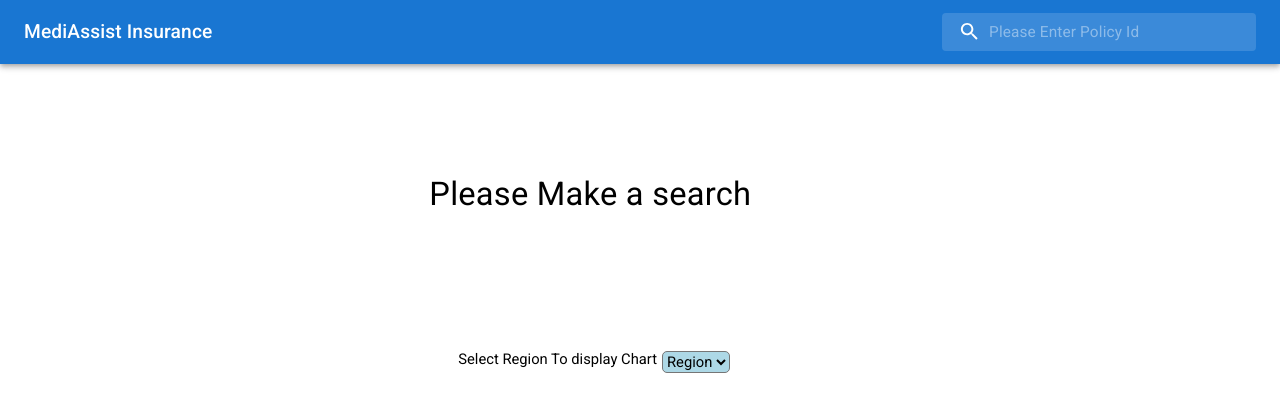
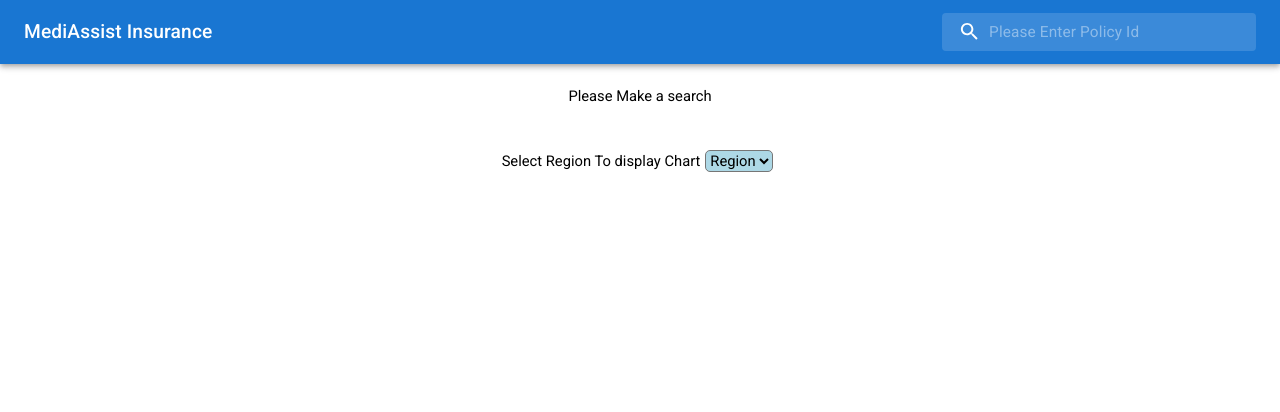
Before and after one commit to rr1618/reactprojet, a React (Create React App) app: page / in a window 1280 px wide. Shown: the top 412 px of the page. Built offline with nearby package versions, Linux system fonts and the light colour scheme.

Commit message:
first draft

```diff
--- a/src/components/API.js
+++ b/src/components/API.js
@@ -1,18 +1,21 @@
 import axios from "axios"
 
-const base = "https://mediassist.herokuapp.com/"
-// const base = "http://localhost:3000/"
+// const base = "https://mediassist.herokuapp.com/"
+const base = "http://127.0.0.1:8000/"
 
 export default class API{
-    static async update_customer(cust,cust_id,){
+    static async update_customer(cust,cust_id){
+        console.log(cust,cust_id)
         return await axios.create({baseURL: base})
                 .put(`medi/customer/${cust_id}`, {cust})
     }
-    static async update_policy(pol,pol_id,v_seg,v_fuel){
+    static async update_policy(policy,pol_id,v_seg,v_fuel){
+        // console.log("policy",pol)
         return axios.create({baseURL: base})
-            .put(`medi/policy/${pol_id}`, {pol, "segment": v_seg, "fuel": v_fuel});
+            .put(`medi/policy/${pol_id}`, {policy, "segment": v_seg, "fuel": v_fuel});
     }
     static async fetch_policy(pol_id){
+        console.log(pol_id)
         return axios.create({baseURL:base})
             .get(`medi/policysearch/?search=policy&id=${pol_id}`)
     }
--- a/src/components/accordins.js
+++ b/src/components/accordins.js
@@ -8,9 +8,10 @@
 import Grid from '@mui/material/Grid';
 import {useState} from "react";
 import {Button, Container} from "@mui/material";
-import axios from "axios";
 import Typography from "@mui/material/Typography";
 import API from "./API";
+
+
 const Accordion = styled((props) => (
     <MuiAccordion disableGutters elevation={5} square {...props} />
 ))(({ theme }) => ({
@@ -69,7 +70,6 @@
     //Function which handles how the policies have to updated when the user clicks edit and submit
     const handleSubmit =(event)=>{
         event.preventDefault()
-        console.log(cust)
         //Api call to first update the changes the made to customer object
         API.update_customer(cust,cust.customer_id)
             .then(()=>{
@@ -92,34 +92,6 @@
                 alert("Not updated")
                 props.search(props.data)
             })
-        // axios.put(`http://127.0.0.1:8000/medi/customer/${cust.customer_id}`,
-        //
-        //     {cust})
-        //     .then((res)=>{
-        //                     //nested api call to update policy details
-        //                     axios.put(`http://127.0.0.1:8000/medi/policy/${policy.policy_id}`,
-        //                 {policy,"segment":vehicle.vehicle_segment,"fuel":vehicle.fuel
-        //             })
-        //                         .then(()=>{
-        //                             //Disabling the Edit option when API call is successful
-        //                             setEdit(true)
-        //                             alert('Updated')
-        //
-        //             }).catch((err)=>{
-        //                 console.log(err)
-        //                 // setEdit(true)
-        //                         setError(true)
-        //                 alert('Premium should be Less than 1 million')
-        //             })
-        //
-        // }).catch((err)=>{
-        //     console.log(err)
-        //     // setEdit(true)
-        //     setError(true)
-        //     alert("Not updated")
-        //     props.search(props.data)
-        //     // props.getData(policy.policy_id)
-        // })
 
     }
 
@@ -324,13 +296,9 @@
                     </form>
                 </AccordionDetails>
             </Accordion>:
-                <Grid container xs={12} height={'20vw'}  alignItems="center" justifyContent="center">
-                    <Grid item xs={4} spacing={5}>
-                        <Typography variant="h4" component="div" gutterBottom>
+                        <p style={{textAlign:'center'}}>
                             Please Make a search
-                        </Typography>
-                    </Grid>
-                </Grid>
+                        </p>
                 }
         </div>
     );
--- a/src/components/home.js
+++ b/src/components/home.js
@@ -13,13 +13,13 @@
     const [search, setSearch] = useState(false)
     const [policyCount,setPolicyCount] = useState(0)
     const [data,setData] = useState(0)
-
     const [chart,setChart] = useState(false)
 
     const showChart =(region)=>{
         //Api call to get the data required for chart preparation
 
         axios.get(`http://127.0.0.1:8000/medi/chart/${region}`).then((res)=>{
+
             setPolicyCount(res.data)
             setChart(true)
         }).catch((err)=>{
@@ -36,6 +36,7 @@
         //    api call to fetch the policies
             API.fetch_policy(data)
                 .then((res)=>{
+                    console.log(res)
                     setPolicies(res.data)
                 })
                 .catch((err)=>{
@@ -43,12 +44,6 @@
                     setPolicies(null)
                 })
 
-        // axios.get(`http://127.0.0.1:8000/medi/policysearch/?search=policy&id=${data}`).then((res)=>{
-        //     setPolicies(res.data)
-        // }).catch((err)=>{
-        //     console.log(err)
-        //     setPolicies(null)
-        // })
     }
 
     return(
@@ -64,20 +59,17 @@
                             <CustomizedAccordions key={policies.policy_id} policy={policies} search={getData} data={data}/>
                             </Grid>:
                             //else display a error message
-                            {search}&& <Grid item container height={'20vw'} alignItems="center" justifyContent="center" >
-                                <Grid item xs={6}><Typography variant="h4" component="div" gutterBottom>
+                            {search}&&
+                                <Grid item xs={12}><p style={{textAlign:'center'}}>
                                     No Policies found with policy id : {data}
-                                </Typography></Grid>
-                            </Grid>
+                                </p></Grid>
                         }
-                </Grid>
-
                     <Grid item xs={12} container >
                         {/*Select option to display chart*/}
-                    <Grid item container xs={11} justifyContent="center" style={{margin:'10px'}} alignItems={'center'}>
-                        <Typography variant="h" component="div" gutterBottom>
+                        <Grid item container xs={12} justifyContent="center" style={{margin:'10px'}} alignItems={'center'}>
+                            <p style={{textAlign:'center'}} >
                                 Select Region To display Chart
-                        </Typography>
+                            </p>
                             <select id="region" placeholder={'region'} onChange={(e)=>{showChart(e.target.value)}} >
                                 <option value="">Region</option>
                                 <option value="North">North</option>
@@ -110,6 +102,9 @@
                         {/*    Chart */}
                     </Grid>
                 </Grid>
+
+
+            </Grid>
         </>
 
     )
```
Lines whose indentation alone changed are shown as unchanged.
